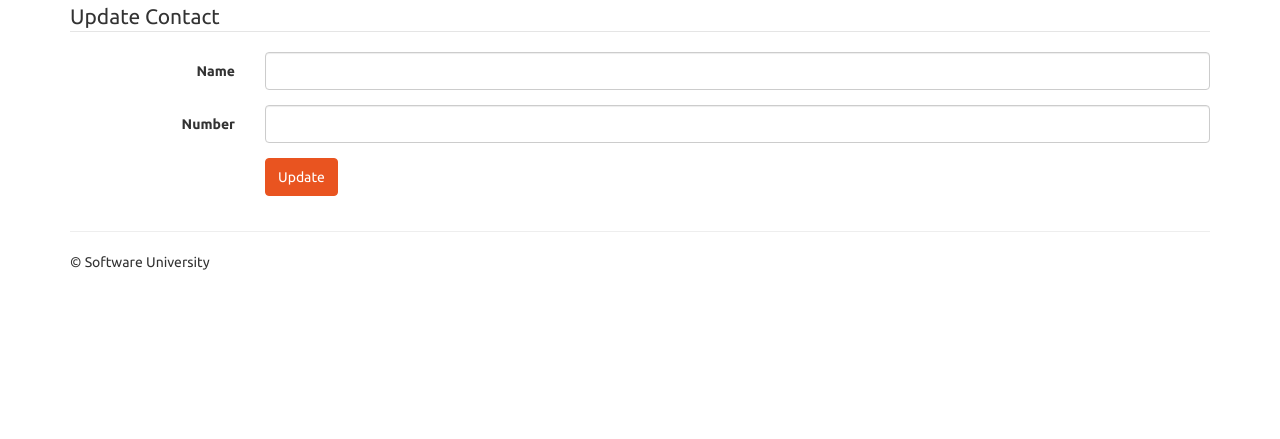
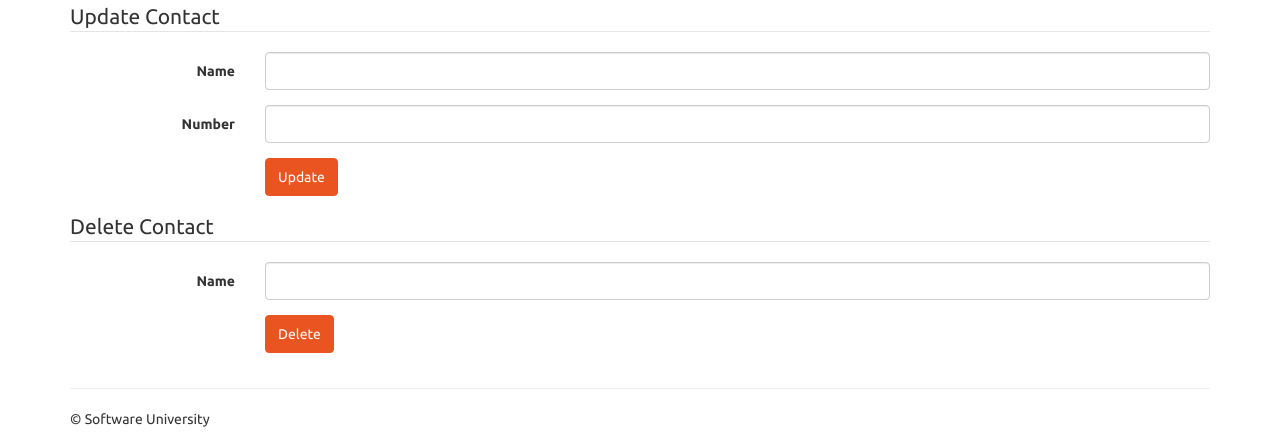
Before and after one commit to RumenTerziev/SoftUni-Courses, a Spring Boot app: page / in a window 1280 px wide. Shown: the part 390-829 px from the top of the page. Before the commit the page ends 660 px from the top, so only its background shows below. Run offline with Spring Boot 4, Linux system fonts and the light colour scheme; some libraries are stand-ins or nearby versions.

Commit message:
Added feature for deleting existing contact

```diff
--- a/phonebook/src/main/java/phonebook/controller/ContactController.java
+++ b/phonebook/src/main/java/phonebook/controller/ContactController.java
@@ -1,6 +1,7 @@
 package phonebook.controller;
 
 import org.springframework.stereotype.Controller;
+import org.springframework.web.bind.annotation.DeleteMapping;
 import org.springframework.web.bind.annotation.GetMapping;
 import org.springframework.web.bind.annotation.PostMapping;
 import org.springframework.web.bind.annotation.PutMapping;
@@ -29,8 +30,11 @@ public class ContactController {
 
     @PostMapping("/")
     public String addContact(Contact contact) {
+        Contact contactToAdd = this.contacts.stream().filter(c -> c.getName().equals(contact.getName())).findFirst().orElse(null);
+        if (contactToAdd == null) {
             this.contacts.add(contact);
-            return "redirect:/";
+        }
+        return "redirect:/";
     }
 
 
@@ -50,4 +54,10 @@ public class ContactController {
         return "redirect:/";
     }
 
+    @DeleteMapping("/")
+    public String deleteByName(Contact deleted) {
+        this.contacts.removeIf(contact -> contact.getName().equals(deleted.getName()));
+        return "redirect:/";
+    }
+
 }
--- a/phonebook/src/main/resources/templates/index.html
+++ b/phonebook/src/main/resources/templates/index.html
@@ -95,6 +95,23 @@
         </fieldset>
     </form>
 
+    <form class="form-horizontal" th:method="DELETE">
+        <fieldset>
+            <legend>Delete Contact</legend>
+            <div class="form-group">
+                <label for="name" class="col-lg-2 control-label">Name</label>
+                <div class="col-lg-10">
+                    <input type="text" autofocus="autofocus" name="name" title="Name" class="form-control"
+                           id="nameToDelete"/>
+                </div>
+            </div>
+            <div class="form-group">
+                <div class="col-lg-10 col-lg-offset-2">
+                    <button type="submit" class="btn btn-primary">Delete</button>
+                </div>
+            </div>
+        </fieldset>
+    </form>
 
     <hr/>
 
```
Also changed, not shown: phonebook/src/main/resources/static/css/bootstrap.css, 3 other files.
